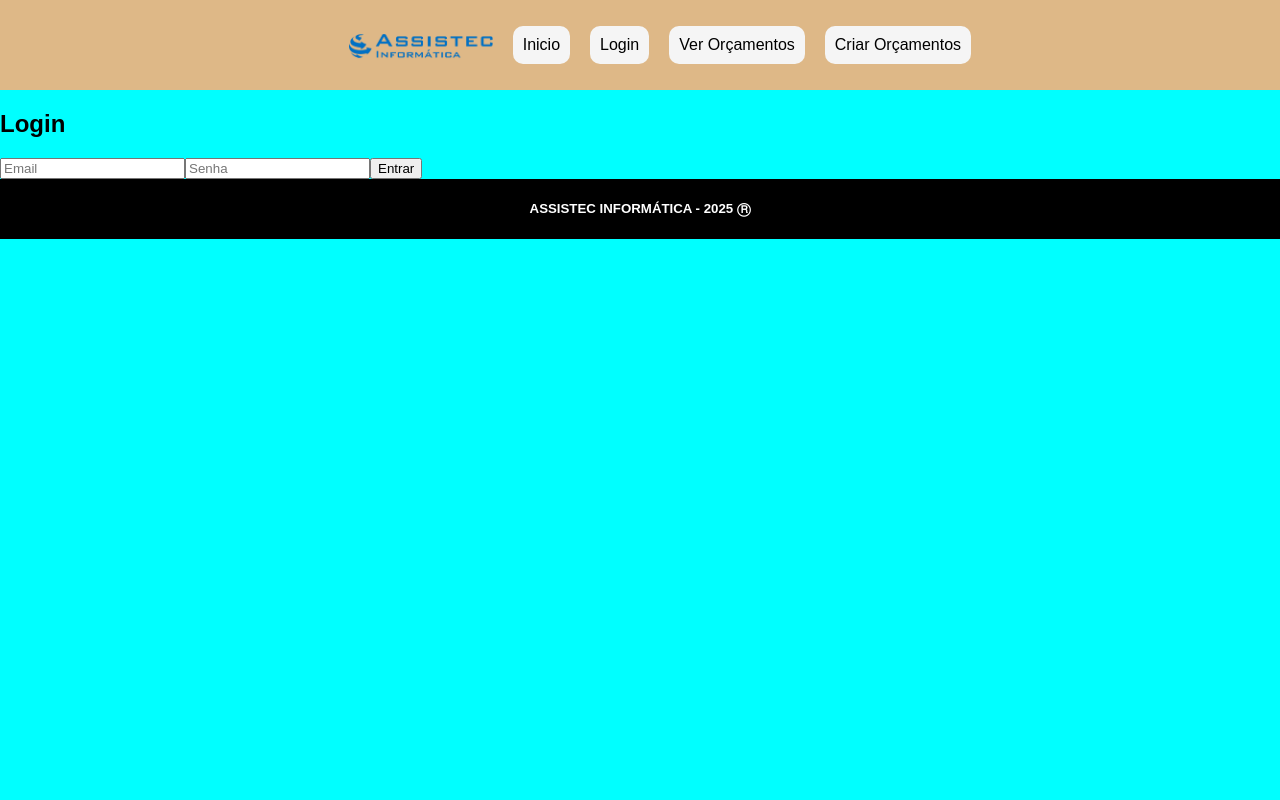
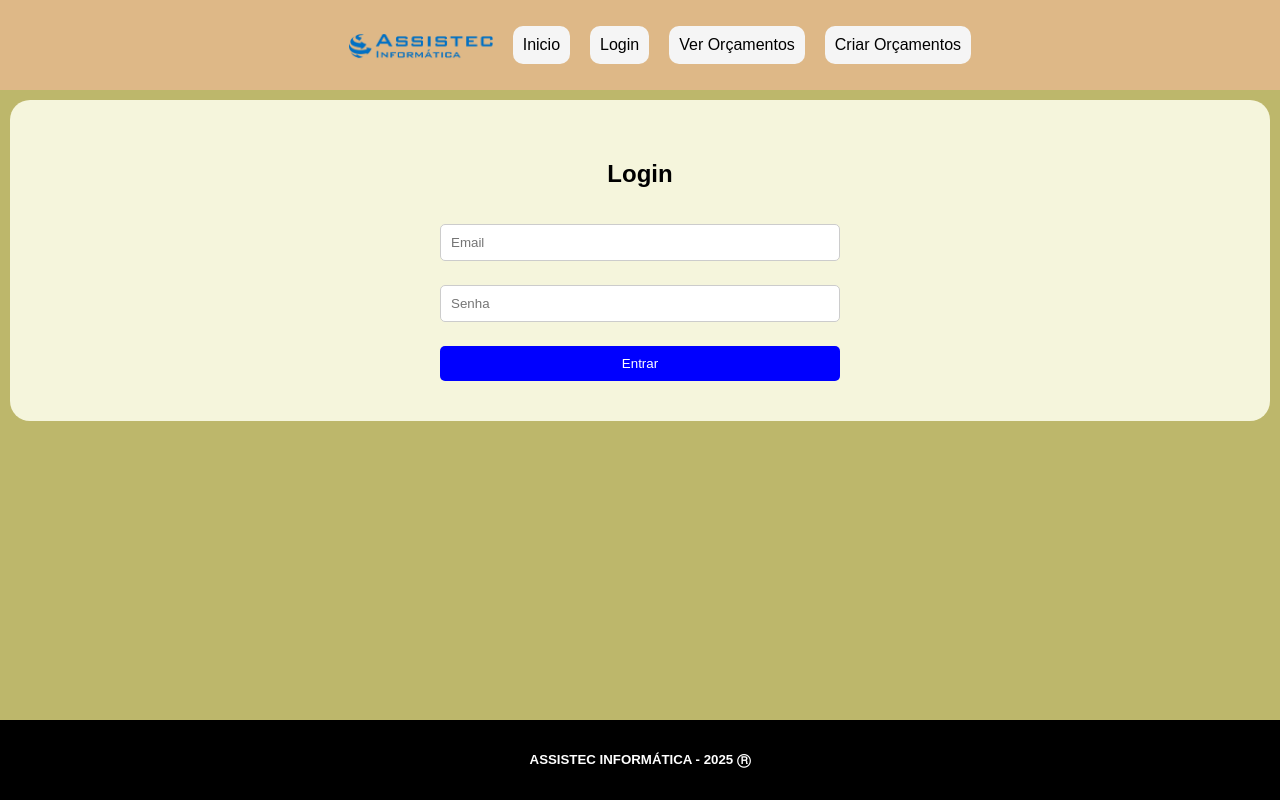
Before and after one commit to FelipeBenedetti/orcamentos-assistec-rb, a React (Create React App) app: page /login in a window 1280 px wide. Built offline with nearby package versions, Linux system fonts and the light colour scheme.

Commit message:
login styles adjust

```diff
--- /dev/null
+++ b/src/components/componenteOrcamento.js
@@ -0,0 +1,26 @@
+import PercentageSelector from "./dropdownSelector";
+
+const ComponenteOrcamento = ({ nome, dados, onChange }) => (
+  <label>
+    {nome}:
+    <input
+      type="text"
+      placeholder={`Insira aqui o modelo do ${nome}`}
+      value={dados.modelo}
+      onChange={(e) => onChange("modelo", e.target.value)}
+    />
+    <input
+      type="number"
+      placeholder={`Insira aqui o custo do ${nome}`}
+      value={dados.custo}
+      onChange={(e) => onChange("custo", Number(e.target.value) || 0)}
+    />
+    <PercentageSelector
+      label={`Lucro sobre ${nome}:`}
+      value={dados.percent}
+      onChange={(value) => onChange("percent", value)}
+    />
+  </label>
+);
+
+export default ComponenteOrcamento;
--- a/src/services/percentSelector.js
+++ b/src/components/dropdownSelector.js
@@ -18,15 +18,25 @@ function PercentageSelector({ label, value, onChange }) {
         {/* Dropdown */}
         <select value={value} onChange={handleDropdownChange}>
           <option value="">Selecione...</option>
+          <option value="10">0%</option>
           <option value="10">10%</option>
+          <option value="10">15%</option>
           <option value="20">20%</option>
+          <option value="20">25%</option>
           <option value="30">30%</option>
+          <option value="30">35%</option>
           <option value="40">40%</option>
+          <option value="40">45%</option>
           <option value="50">50%</option>
+          <option value="50">55%</option>
           <option value="60">60%</option>
+          <option value="60">65%</option>
           <option value="70">70%</option>
+          <option value="70">75%</option>
           <option value="80">80%</option>
+          <option value="80">85%</option>
           <option value="90">90%</option>
+          <option value="90">95%</option>
           <option value="100">100%</option>
         </select>
 
--- a/src/services/produtosAdicionais.js
+++ b/src/components/produtosAdicionais.js
@@ -1,5 +1,5 @@
 import React from "react";
-import PercentageSelector from "./percentSelector";
+import PercentageSelector from "./dropdownSelector";
 
 export default function ProdutosAdicionais({
   produtos,
--- a/src/footer/footer.css
+++ b/src/footer/footer.css
@@ -1,10 +1,15 @@
 .footer {
+  position: fixed;
+  bottom: 0; /* Fixa o footer no fundo da página */
+  left: 0;
+  width: 100%; /* Faz com que o footer ocupe toda a largura */
   display: flex;
   justify-content: center;
   background-color: black;
   font-style: normal;
   text-decoration: none;
   text-align: center;
+  padding: 10px 0;
 }
 
 .footerh1 {
--- a/src/footer/footer.jsx
+++ b/src/footer/footer.jsx
@@ -2,9 +2,14 @@ import "./footer.css";
 
 function Footer() {
   return (
-    <footer className="footer">
-      <h5 className="footerh1">ASSISTEC INFORMÁTICA - 2025 Ⓡ</h5>
-    </footer>
+    <>
+      <div className="main-content">
+        {/* Outros conteúdos da página */}
+      </div>
+      <footer className="footer">
+        <h5 className="footerh1">ASSISTEC INFORMÁTICA - 2025 Ⓡ</h5>
+      </footer>
+    </>
   );
 }
 
--- a/src/global.css
+++ b/src/global.css
@@ -1,5 +1,5 @@
 body {
   font-family: sans-serif;
   margin: 0px;
-  background-color: cyan;
+  background-color: darkkhaki;
 }
--- a/src/pages/criarOrcamentos/criaorcamentos.jsx
+++ b/src/pages/criarOrcamentos/criaorcamentos.jsx
@@ -1,31 +1,8 @@
 import React, { useState } from "react";
-import PercentageSelector from "../../services/percentSelector";
-import ProdutosAdicionais from "../../services/produtosAdicionais";
+import ProdutosAdicionais from "../../components/produtosAdicionais";
 import supabase from "../../external/supabaseconfig";
 import "./criarorcamento.css";
-
-const ComponenteOrcamento = ({ nome, dados, onChange }) => (
-  <label>
-    {nome}:
-    <input
-      type="text"
-      placeholder={`Insira aqui o modelo do ${nome}`}
-      value={dados.modelo}
-      onChange={(e) => onChange("modelo", e.target.value)}
-    />
-    <input
-      type="number"
-      placeholder={`Insira aqui o custo do ${nome}`}
-      value={dados.custo}
-      onChange={(e) => onChange("custo", Number(e.target.value) || 0)}
-    />
-    <PercentageSelector
-      label={`Lucro sobre ${nome}:`}
-      value={dados.percent}
-      onChange={(value) => onChange("percent", value)}
-    />
-  </label>
-);
+import ComponenteOrcamento from "../../components/componenteOrcamento";
 
 export default function CriarOrcamento() {
   const [componentes, setComponentes] = useState({
--- /dev/null
+++ b/src/pages/login/login.css
@@ -0,0 +1,49 @@
+.container {
+  background-color: beige;
+  margin: 10px;
+  display: flex;
+  justify-content: center;
+  align-items: center;
+  padding: 40px;
+  border-radius: 20px;
+}
+
+.div {
+  display: flex;
+  flex-direction: column; /* Alinha os itens em coluna */
+  gap: 16px; /* Adiciona um espaço entre os elementos */
+  width: 100%;
+  max-width: 400px; /* Limita a largura máxima */
+}
+
+.h2 {
+  display: flex;
+  justify-content: center;
+  align-items: center;
+}
+
+.input {
+  padding: 10px;
+  margin-bottom: 8px; /* Espaçamento inferior entre os inputs */
+  border-radius: 5px;
+  border: 1px solid #ccc; /* Define uma borda para os inputs */
+}
+
+.botao {
+  padding: 10px;
+  background-color: blue;
+  color: white;
+  border: none;
+  border-radius: 5px;
+  cursor: pointer;
+}
+
+.error {
+  color: red;
+}
+
+.form {
+  display: flex;
+  flex-direction: column; /* Garante que os inputs fiquem em coluna */
+  gap: 16px; /* Espaçamento entre os inputs e o botão */
+}
--- a/src/pages/login/login.jsx
+++ b/src/pages/login/login.jsx
@@ -1,6 +1,7 @@
 import { useState } from "react";
 import { useNavigate } from "react-router-dom";
 import supabase from "../../external/supabaseconfig";
+import './login.css'
 
 export default function Login() {
   const [email, setEmail] = useState("");
@@ -29,18 +30,18 @@ export default function Login() {
   };
 
   return (
-    <div className="flex flex-col items-center justify-center min-h-screen bg-gray-100">
-      <div className="bg-white p-6 rounded-lg shadow-lg w-80">
-        <h2 className="text-2xl font-bold text-center mb-4">Login</h2>
-        {error && <p className="text-red-500 text-sm">{error}</p>}
-        <form onSubmit={handleLogin} className="space-y-4">
+    <div className="container">
+      <div className="div">
+        <h2 className="h2">Login</h2>
+        {error && <p className="error">{error}</p>}
+        <form onSubmit={handleLogin} className="form">
           <input
             type="email"
             placeholder="Email"
             value={email}
             onChange={(e) => setEmail(e.target.value)}
             required
-            className="w-full p-2 border rounded"
+            className="input"
           />
           <input
             type="password"
@@ -48,11 +49,11 @@ export default function Login() {
             value={password}
             onChange={(e) => setPassword(e.target.value)}
             required
-            className="w-full p-2 border rounded"
+            className="input"
           />
           <button
             type="submit"
-            className="w-full bg-blue-500 text-white p-2 rounded hover:bg-blue-600"
+            className="botao"
             disabled={loading}
           >
             {loading ? "Entrando..." : "Entrar"}
```
